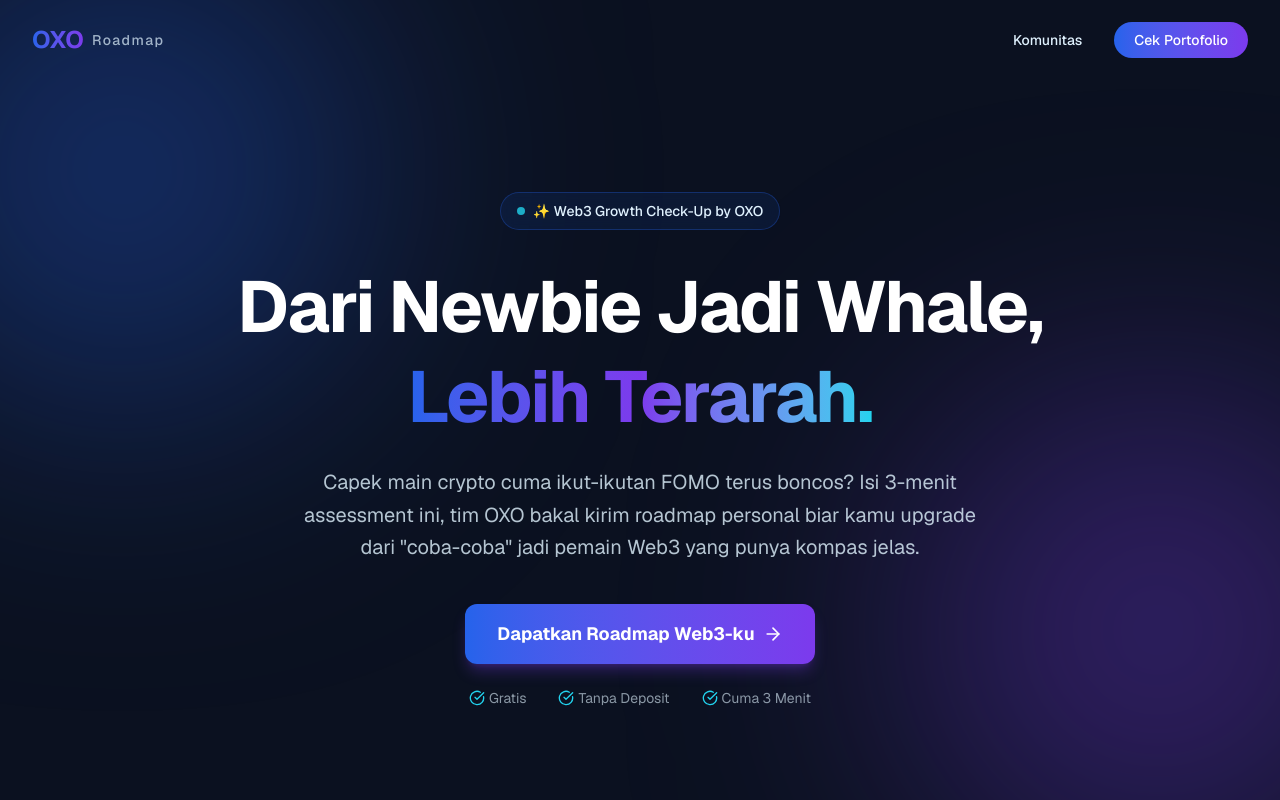
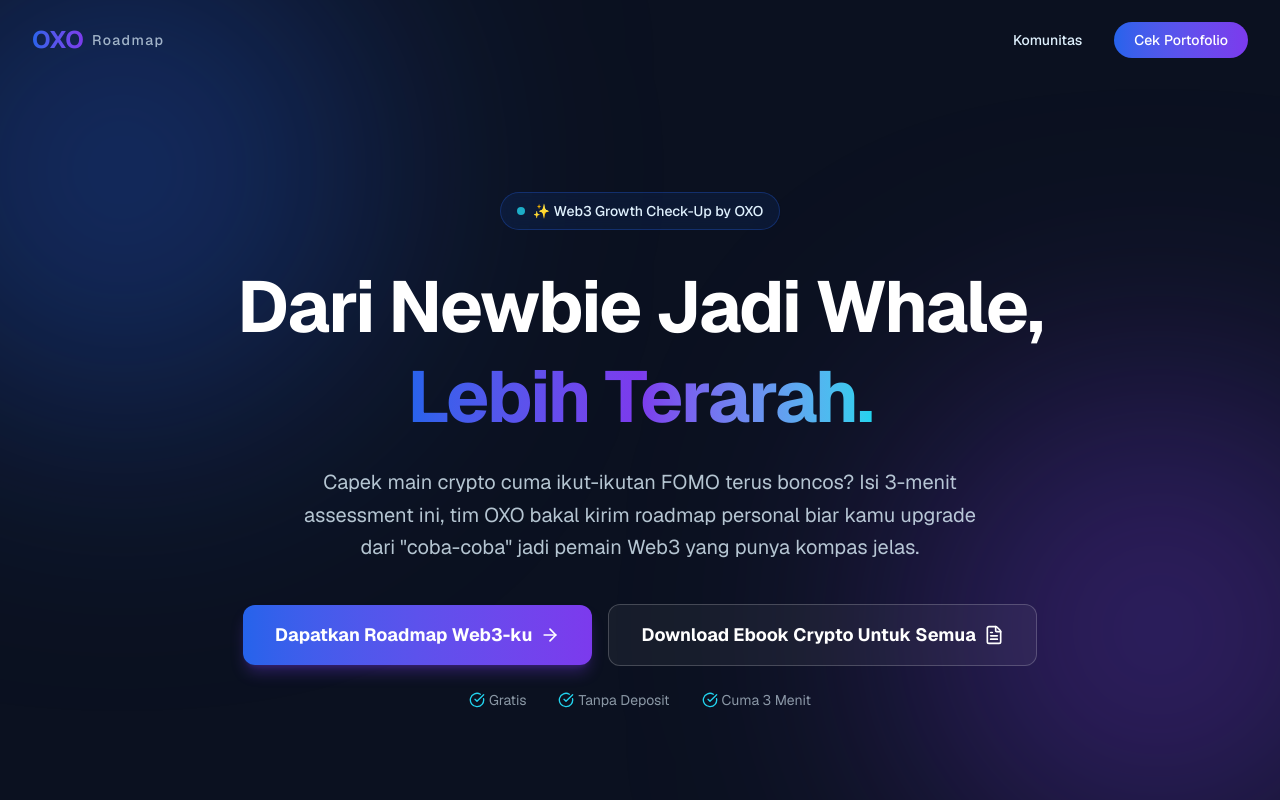
Before and after one commit to pandooat/roadmap-oxo, a Next.js app: page / in a window 1280 px wide. Shown: the top 800 px of the page. Built offline with nearby package versions, Linux system fonts and the light colour scheme.

Commit message:
Update OXOLanding.tsx

```diff
--- a/src/components/OXOLanding.tsx
+++ b/src/components/OXOLanding.tsx
@@ -20,7 +20,8 @@
   CheckSquare,
   Loader2,
   MessageCircle,
-  Settings
+  Settings,
+  FileText
 } from 'lucide-react';
 
 const OXOLanding = () => {
@@ -118,6 +119,15 @@
             Dapatkan Roadmap Web3-ku
             <ArrowRight className="ml-2 w-5 h-5 group-hover:translate-x-1 transition-transform" />
           </button>
+          <a
+            href="https://drive.google.com/file/d/1hzsoYzqjfk_9YyqQLh394fr6CbsdtKVI/view?usp=sharing"
+            target="_blank"
+            rel="noopener noreferrer"
+            className="w-full sm:w-auto px-8 py-4 rounded-xl border border-white/20 bg-white/5 text-white font-bold text-lg hover:bg-white/10 hover:border-white/40 transition-all duration-300 flex items-center justify-center group"
+          >
+            Download Ebook Crypto Untuk Semua
+            <FileText className="ml-2 w-5 h-5 group-hover:scale-110 transition-transform" />
+          </a>
         </div>
 
         <div className="mt-6 flex flex-wrap justify-center gap-x-8 gap-y-2 text-sm text-[#E0F2FE]/60">
```
